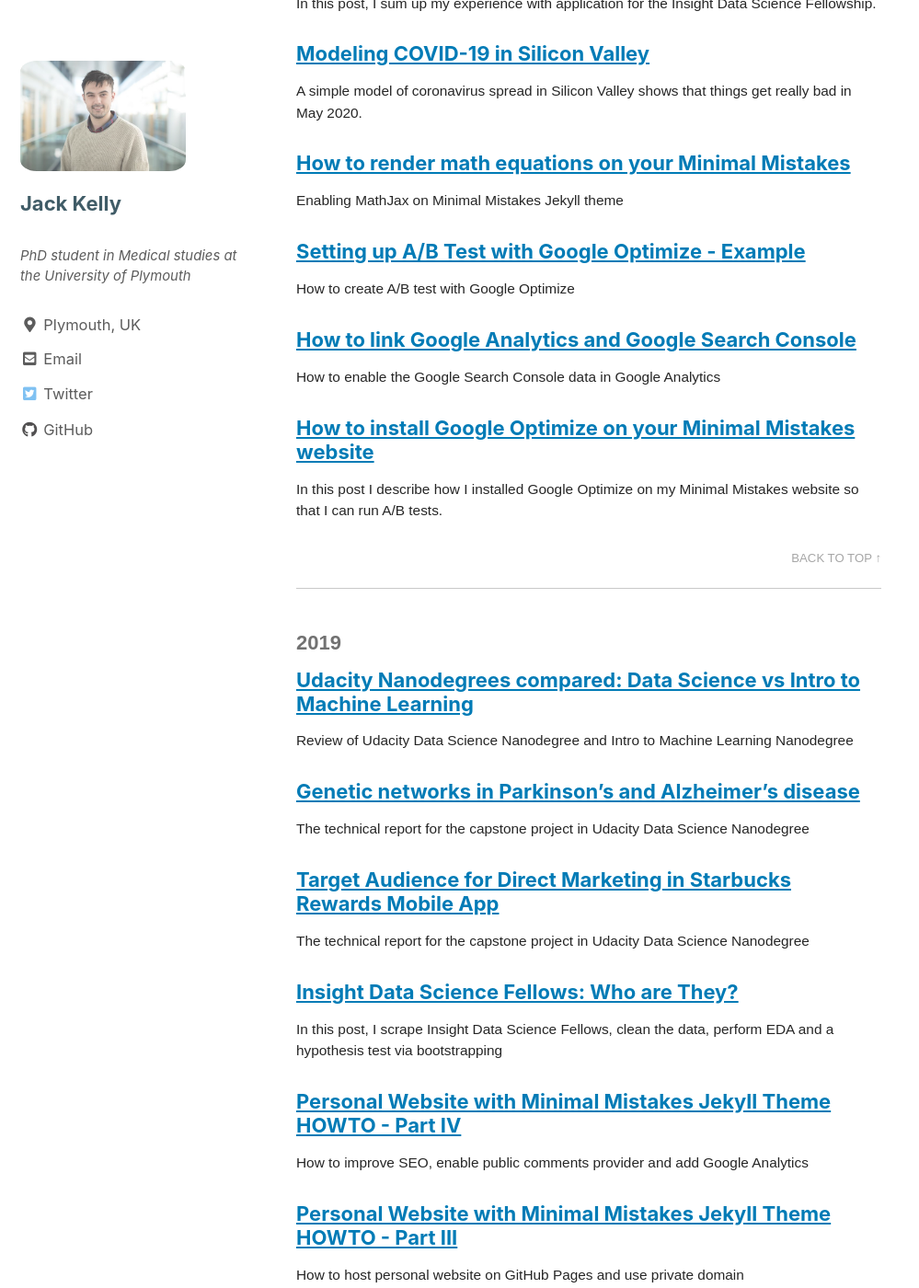
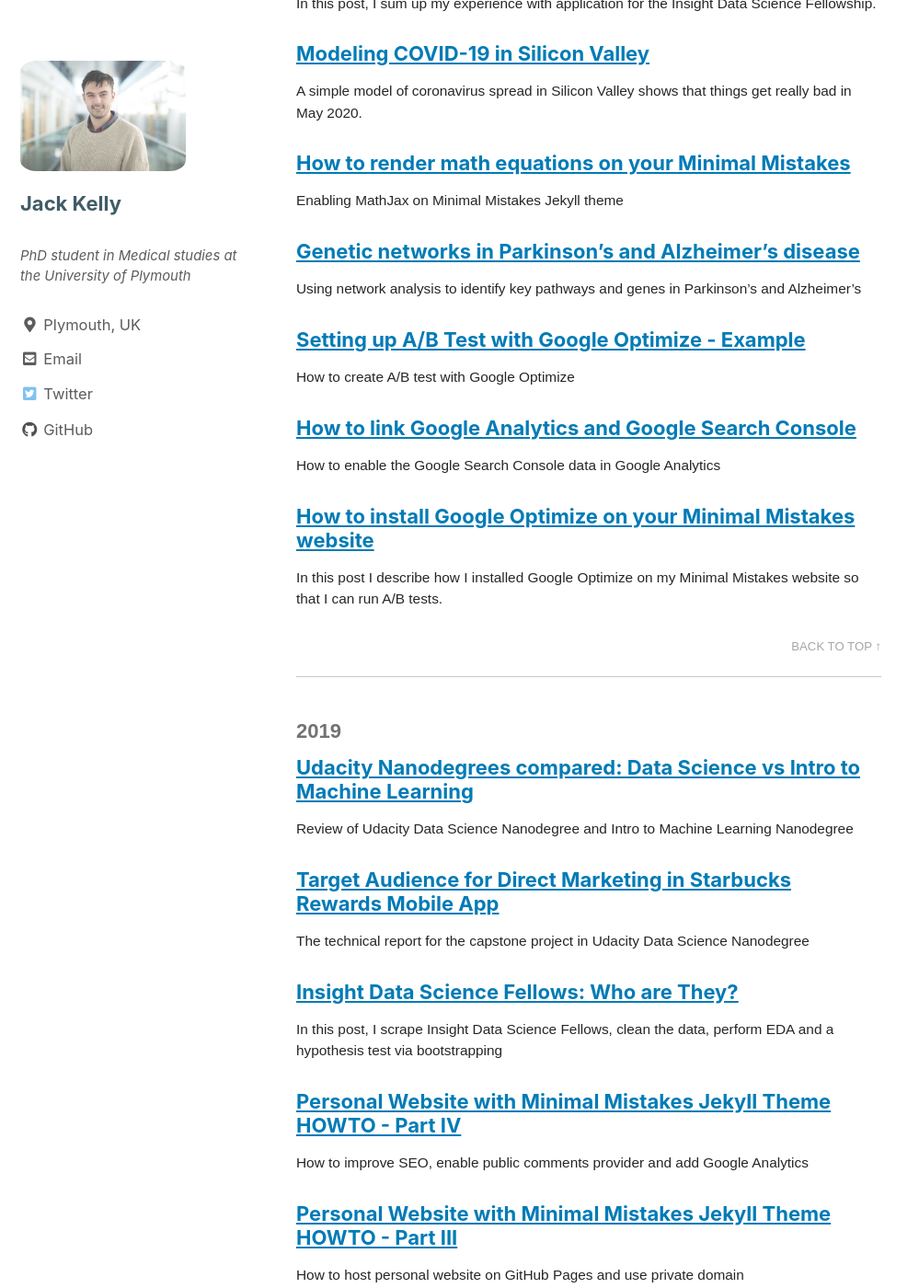
Before and after one commit to jackkelly75/jackkelly75.github.io, a Jekyll site: the page built from _pages/year-archive.md, in a window 1280 px wide and 1400 px high, scrolled down 1148 px. Shown: the whole window at 92% size, without its empty margins (0-999 px from the left). Built offline with Jekyll 4.4.1, drawn with Linux system fonts in a browser that asks for light colours; cached includes are drawn as plain includes; nearby versions of some CDN libraries.

Commit message:
Update 2020-03-23-AD-PD_network.md

```diff
--- a/_posts/2020-03-23-AD-PD_network.md
+++ b/_posts/2020-03-23-AD-PD_network.md
@@ -4,20 +4,18 @@
 toc_label: "Content"
 toc_sticky: true
 tags:
-  - Udacity Data Science Nanodegree
-  - customer segmentation
-  - K-means & PCA
+  - Network analysis
+  - Alzheimer's
+  - Parkinson's
+  - Genomics
 
-date: September 19, 2019
+date: March 23, 2020
 header:
-  teaser: /assets/images/thumbnails/daiga-ellaby-unsplash-600.jpg
-excerpt: "The technical report for the capstone project in Udacity Data Science Nanodegree"
+  teaser:
+excerpt: "Using network analysis to  identify key pathways and genes in Parkinson's and Alzheimer's"
 ---
 
-{% include figure image_path="/assets/images/posts/starbucks-daiga-ellaby-unsplash-1000.jpg" alt="Starbucks cup of coffee and mobile" caption="" %}
-Photo by <a style="background-color:black;color:white;text-decoration:none;padding:4px 6px;font-family:-apple-system, BlinkMacSystemFont, &quot;San Francisco&quot;, &quot;Helvetica Neue&quot;, Helvetica, Ubuntu, Roboto, Noto, &quot;Segoe UI&quot;, Arial, sans-serif;font-size:12px;font-weight:bold;line-height:1.2;display:inline-block;border-radius:3px" href="https://unsplash.com/@daiga_ellaby?utm_medium=referral&amp;utm_campaign=photographer-credit&amp;utm_content=creditBadge" target="_blank" rel="noopener noreferrer" title="Download free do whatever you want high-resolution photos from Daiga Ellaby"><span style="display:inline-block;padding:2px 3px"><svg xmlns="http://www.w3.org/2000/svg" style="height:12px;width:auto;position:relative;vertical-align:middle;top:-2px;fill:white" viewBox="0 0 32 32"><title>unsplash-logo</title><path d="M10 9V0h12v9H10zm12 5h10v18H0V14h10v9h12v-9z"></path></svg></span><span style="display:inline-block;padding:2px 3px">Daiga Ellaby</span></a>
 
-_This is the technical report I wrote for the capstone project in Udacity Data Science Nanodegree. The code for this project can be found on my GitHub [here](https://github.com/k-bosko/Starbucks_rewards)._
 {: .notice--primary}
 
 # 1. Project Definition
```
